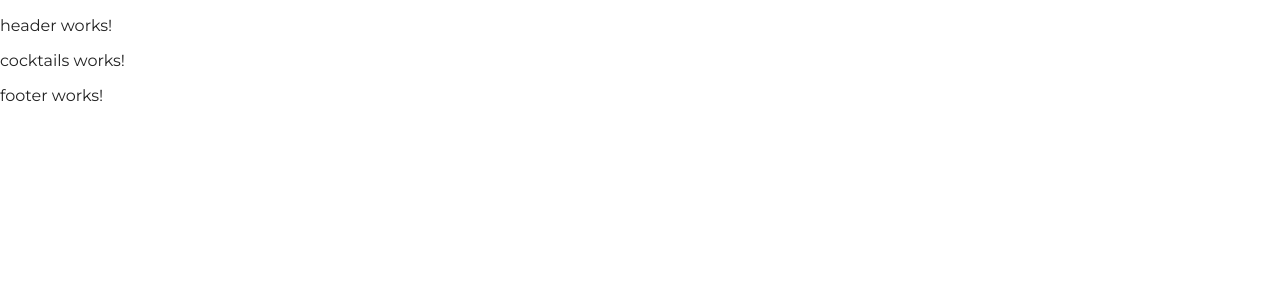
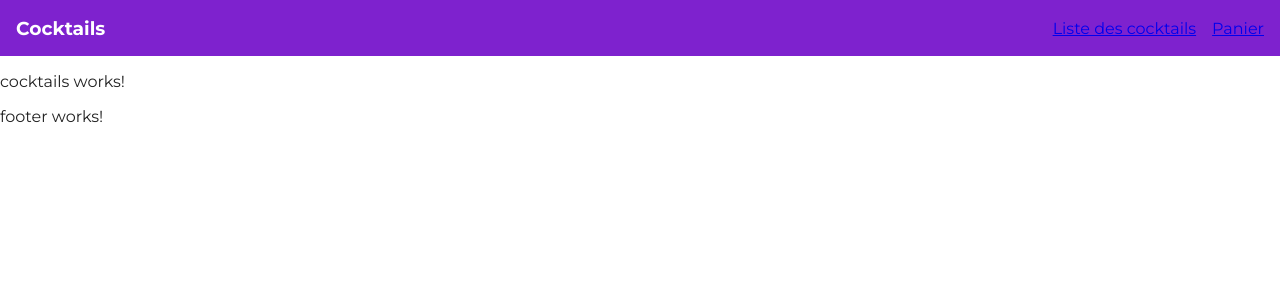
Before and after one commit to gtn-massart/Cocktails, an Angular app: page / in a window 1280 px wide. Shown: the top 300 px of the page. Built offline with nearby package versions, Linux system fonts and the light colour scheme.

Commit message:
setup header

```diff
--- a/src/app/components/header/header.html
+++ b/src/app/components/header/header.html
@@ -1 +1,7 @@
-<p>header works!</p>
+<h3 class="flex-auto">Cocktails</h3>
+<ul>
+  <li class="flex flex-row gap-16">
+    <a href="#">Liste des cocktails</a>
+    <a href="#">Panier</a>
+  </li>
+</ul>
--- a/src/app/components/header/header.scss
+++ b/src/app/components/header/header.scss
@@ -0,0 +1,9 @@
+:host {
+  display: flex;
+  flex-direction: row;
+  align-items: center;
+  padding: 0 16px;
+  background-color: var(--primary);
+  color: white;
+  height: 56px;
+}
```
